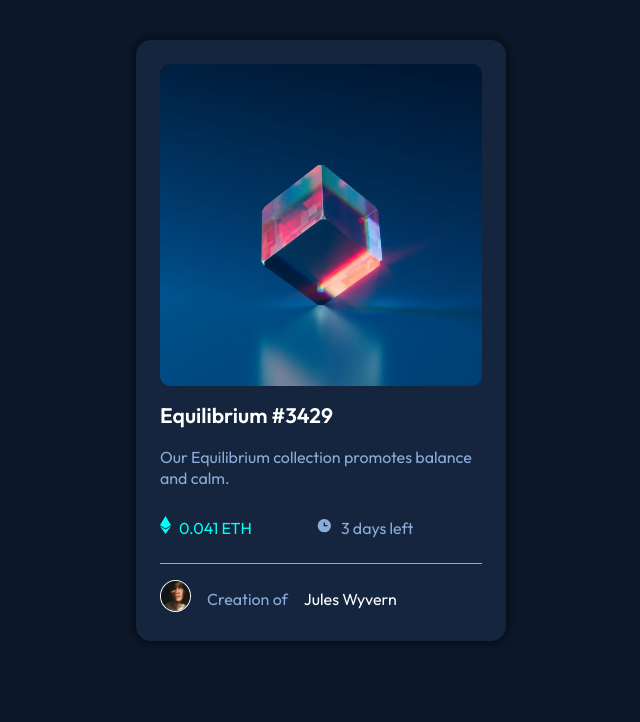
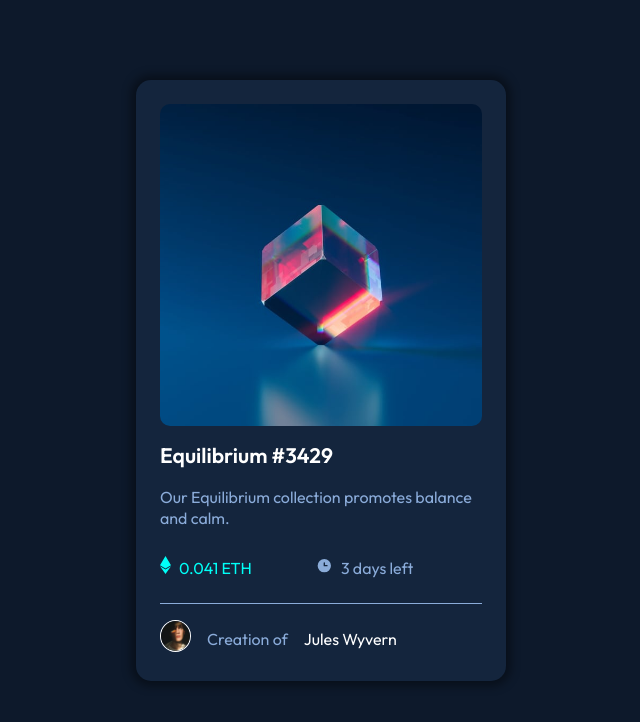
Before and after one commit to MonicaNeve/ntfcard, a plain HTML site: page index.html in a window 1280 px wide. Shown: the whole page, without its empty margins (319-959 px from the left). Drawn offline with Linux system fonts and the light colour scheme.

Commit message:
Update style.css

```diff
--- a/style.css
+++ b/style.css
@@ -23,13 +23,12 @@
   body {
       background-color: var(--cor2darkblue);
       width: 100%;
-      padding: 40px;
+      padding: 80px;
       display: flex;
       justify-content: center;
-      align-items: center;
+      align-content: center;
       font-family: 'Outfit', sans-serif;
       font-size: 18px;
-      margin: auto;
   }
 
   .container_main {
```
